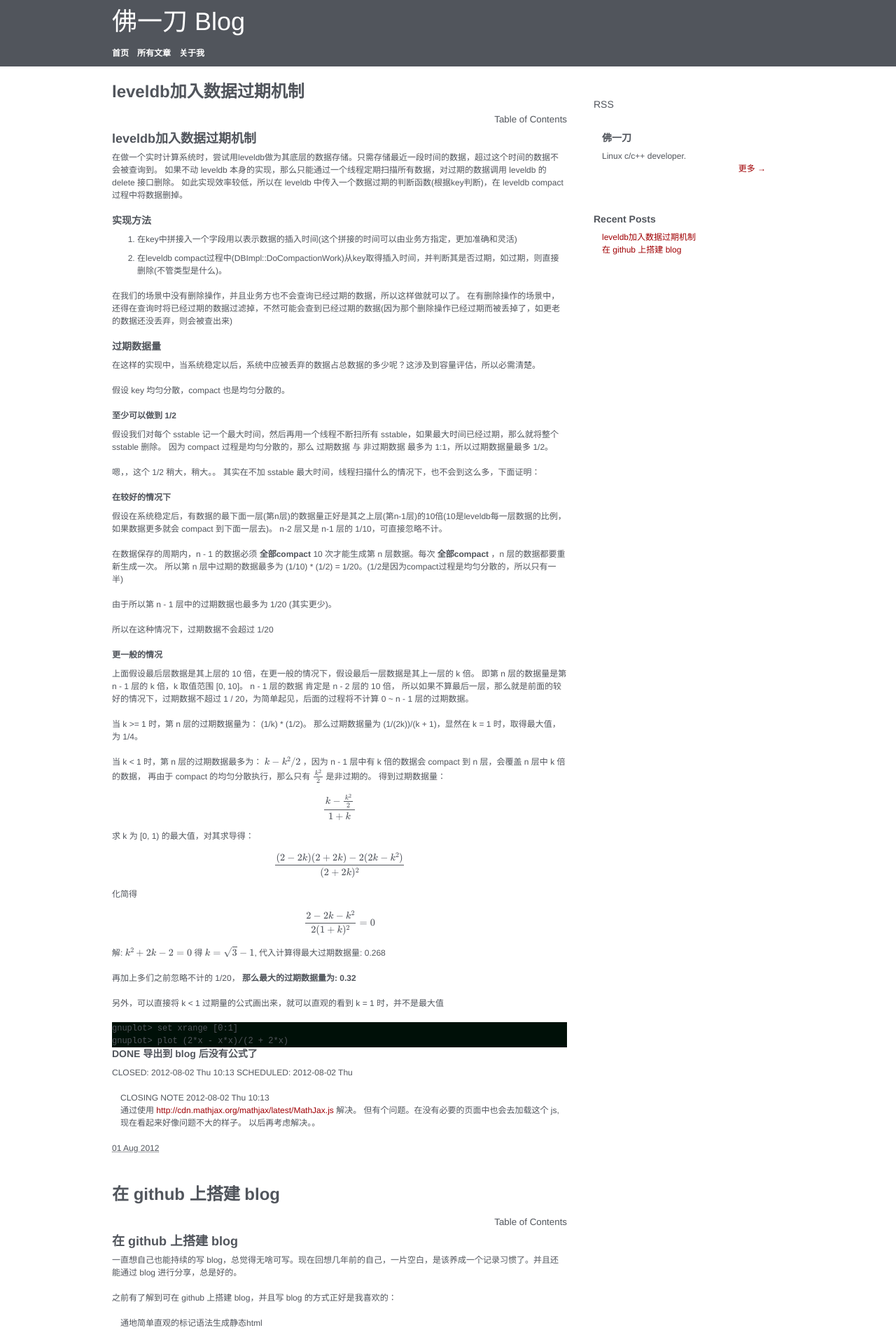
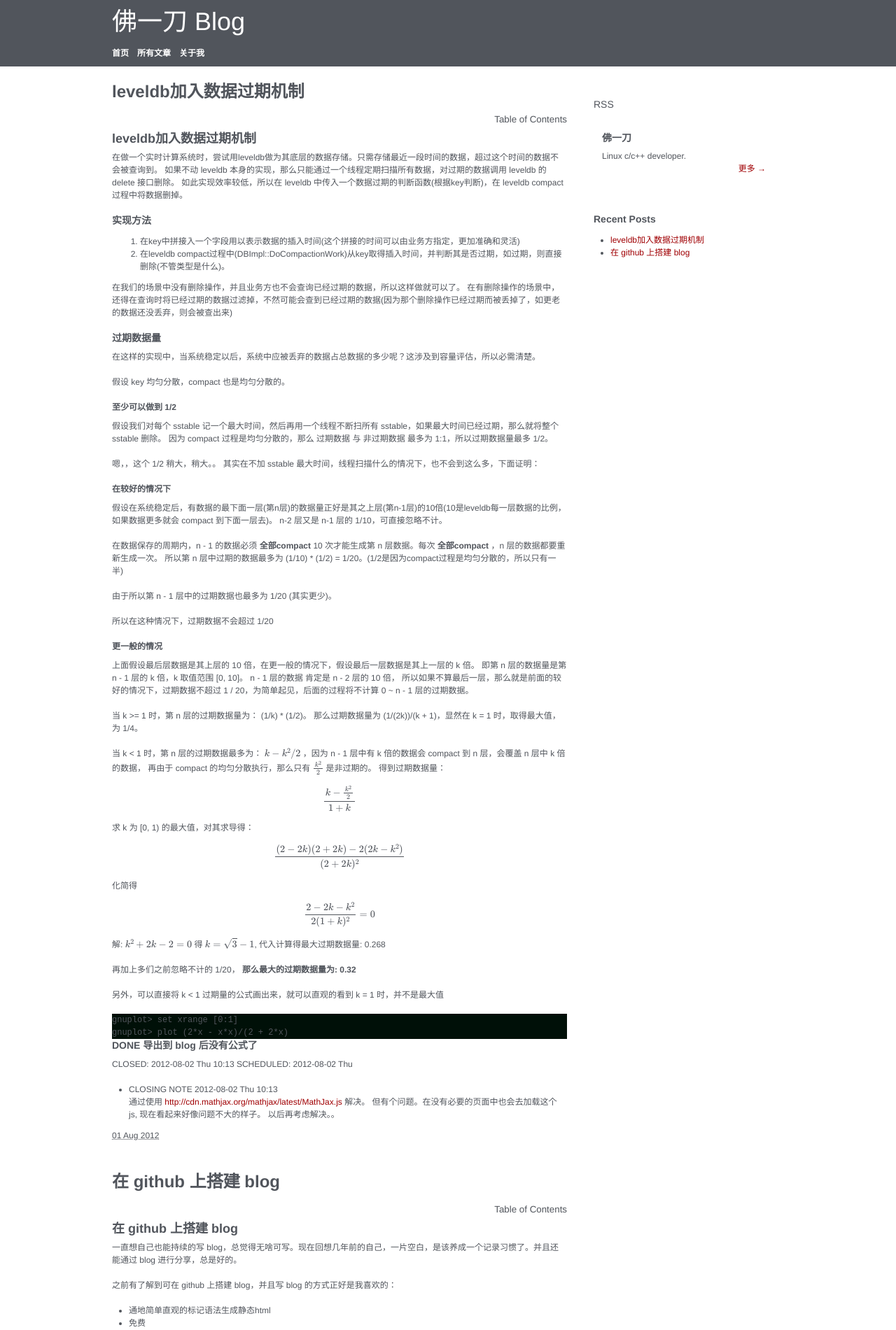
Before and after one commit to zjuliubin/zjuliubin.github.com, a Jekyll site: the page built from index.html, in a window 1280 px wide. Shown: the top 1901 px of the page at 70% size. Built offline with Jekyll 4.4.1, drawn with Linux system fonts in a browser that asks for light colours; formulas are drawn with MathJax 3; the list of posts is cut into pages by our own code.

Commit message:
Remove dl, ul, ol sytle.

```diff
--- a/css/screen.css
+++ b/css/screen.css
@@ -24,7 +24,6 @@ a, abbr, acronym, address, big, cite, code,
 del, dfn, em, font, img, ins, kbd, q, s, samp,
 small, strike, strong, sub, sup, tt, var,
 b, u, i, center,
-dl, dt, dd, ol, ul, li,
 fieldset, form, label, legend,
 hr{
 	margin: 0;
@@ -158,10 +157,7 @@ h3,
 .h3 {
 	font-size: 14px;
 }
-p,
-dl,
-ul,
-ol {
+p {
 	margin-bottom:18px;
 }
 blockquote {
@@ -169,25 +165,11 @@ blockquote {
 	margin:0 9px 9px;
 	padding-left:10px;
 }
-ol {
-	margin-left:36px;
+
+dl, ul, dl {
+	padding-left:2em;
 }
-dd {
-	margin-left:18px;
-}
-li ul,
-li ol {
-	margin-bottom: 0;
-}
-li,
-dd,
-.tight {
-	margin-bottom:9px;
-}
-ul li {
-	list-style:none;
-	padding-left:12px;
-}
+
 acronym,
 .caps,
 .small {
```
